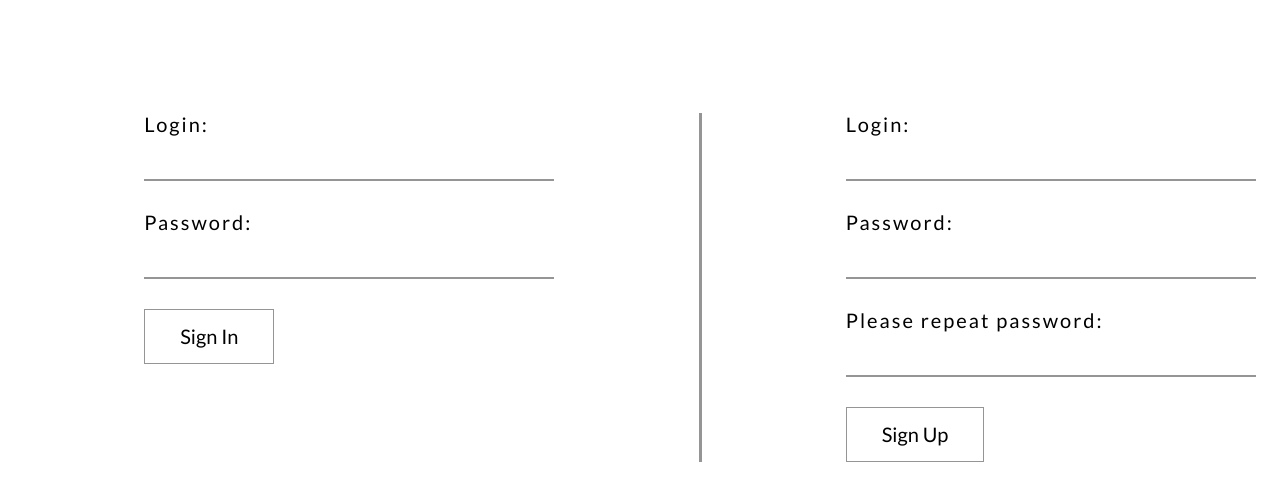
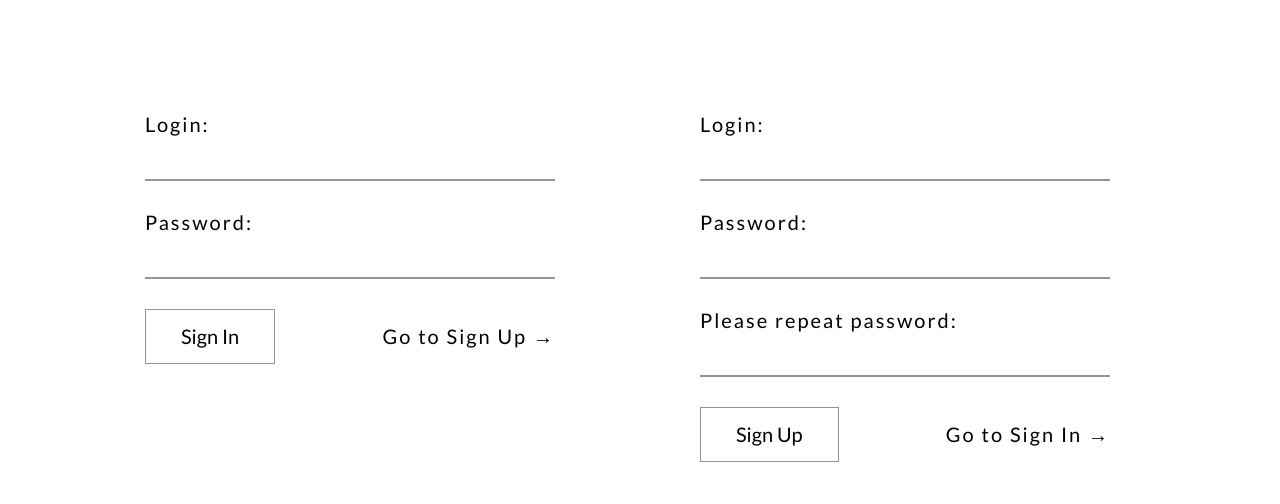
Before and after one commit to Nastya07s/online-shop, a website: page app/sign.html in a window 1280 px wide. Shown: the part 448-952 px from the top of the page. Drawn offline with Linux system fonts and the light colour scheme.

Commit message:
feat: add linksin form

```diff
--- a/app/scss/style.scss
+++ b/app/scss/style.scss
@@ -539,15 +539,15 @@ footer {
       font-size: 15px;
     }
 
-    div{
+    div {
       position: relative;
     }
 
-    div:hover button{
+    div:hover button {
       display: block;
     }
 
-    button{
+    button {
       background-color: #000;
       position: absolute;
       bottom: 15px;
@@ -569,6 +569,16 @@ footer {
 
 .sign {
   margin-bottom: 100px;
+
+  div:last-child {
+    justify-content: space-between;
+    align-items: center;
+
+    a:hover {
+      text-decoration: underline;
+      transition: text-decoration 2s;
+    }
+  }
 
   .form {
     width: 50%;
@@ -597,10 +607,6 @@ footer {
     }
 
   }
-
-  .form:first-child {
-    border-right: 3px solid #959595;
-  }
 }
 
 
--- a/app/sign.html
+++ b/app/sign.html
@@ -53,7 +53,10 @@
             <label for="password">Password:</label>
             <input type="password" name="password">
           </div>
-          <button type="submit">Sign In</button>
+          <div class="flex">
+            <button type="submit">Sign In</button>
+            <a href="#">Go to Sign Up →</a>
+          </div>
         </form>
       </div>
       <div class="form flex">
@@ -70,7 +73,10 @@
             <label for="repeat-password">Please repeat password:</label>
             <input type="password" name="repeat-password">
           </div>
-          <button type="submit">Sign Up</button>
+          <div class="flex">
+            <button type="submit">Sign Up</button>
+            <a href="#">Go to Sign In →</a>
+          </div>
         </form>
       </div>
     </div>
```
Also changed, not shown: app/css/style.min.css.
